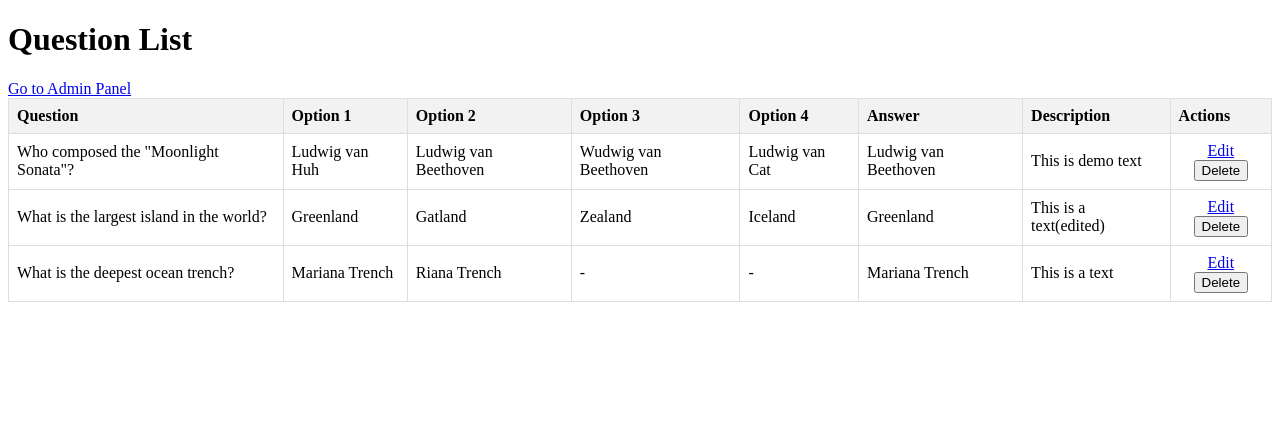
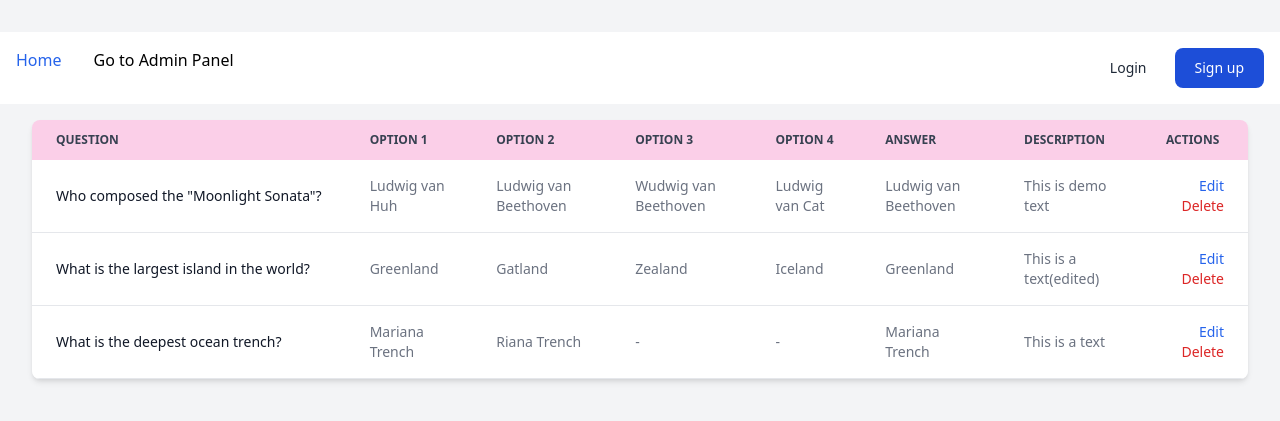
Before and after one commit to Arman170616/Question_Management_System, a Django app: page / in a window 1280 px wide. Shown: the top 421 px of the page. Run offline with Django 5.2, Linux system fonts and the light colour scheme; data comes from the database, SQL or seed files in the repository; both versions use the stored data as it was after the commit.

Commit message:
tailwindcss add

```diff
--- a/templates/question_list.html
+++ b/templates/question_list.html
@@ -1,63 +1,86 @@
-<!-- question_list.html -->
-
 <!DOCTYPE html>
 <html>
 <head>
     <title>Question List</title>
-    <style>
-        table {
-            border-collapse: collapse;
-            width: 100%;
-        }
-        th, td {
-            border: 1px solid #dddddd;
-            text-align: left;
-            padding: 8px;
-        }
-        th {
-            background-color: #f2f2f2;
-        }
-        .actions {
-            text-align: center;
-        }
-    </style>
+
+    <link href="https://cdn.jsdelivr.net/npm/tailwindcss@2.2.19/dist/tailwind.min.css" rel="stylesheet">
 </head>
-<body>
-    <h1>Question List</h1>
-    <a href="{% url 'admin:index' %}">Go to Admin Panel</a>
-    <table>
-        <thead>
+<body class="bg-gray-100 py-8">
+    <header>
+
+        <nav class="bg-white border-gray-200 dark:bg-gray-900">
+            <div class="flex flex-wrap items-center justify-between max-w-screen-xl mx-auto p-4">
+
+                <div class="flex items-center md:order-2 space-x-1 md:space-x-2 rtl:space-x-reverse">
+                    <a href="#" class="text-gray-800 dark:text-white hover:bg-gray-50 focus:ring-4 focus:ring-gray-300 font-medium rounded-lg text-sm px-4 py-2 md:px-5 md:py-2.5 dark:hover:bg-gray-700 focus:outline-none dark:focus:ring-gray-800">Login</a>
+                    <a href="#" class="text-white bg-blue-700 hover:bg-blue-800 focus:ring-4 focus:ring-blue-300 font-medium rounded-lg text-sm px-4 py-2 md:px-5 md:py-2.5 dark:bg-blue-600 dark:hover:bg-blue-700 focus:outline-none dark:focus:ring-blue-800">Sign up</a>
+                    <button data-collapse-toggle="mega-menu-icons" type="button" class="inline-flex items-center p-2 w-10 h-10 justify-center text-sm text-gray-500 rounded-lg md:hidden hover:bg-gray-100 focus:outline-none focus:ring-2 focus:ring-gray-200 dark:text-gray-400 dark:hover:bg-gray-700 dark:focus:ring-gray-600" aria-controls="mega-menu-icons" aria-expanded="false">
+                        <span class="sr-only">Open main menu</span>
+                        <svg class="w-5 h-5" aria-hidden="true" xmlns="http://www.w3.org/2000/svg" fill="none" viewBox="0 0 17 14">
+                            <path stroke="currentColor" stroke-linecap="round" stroke-linejoin="round" stroke-width="2" d="M1 1h15M1 7h15M1 13h15"/>
+                        </svg>
+                    </button>
+                </div>
+                <div id="mega-menu-icons" class="items-center justify-between hidden w-full md:flex md:w-auto md:order-1">
+                    <ul class="flex flex-col mt-4 font-medium md:flex-row md:mt-0 md:space-x-8 rtl:space-x-reverse">
+                        <li>
+                            <a href="#" class="block py-2 px-3 text-blue-600 border-b border-gray-100 hover:bg-gray-50 md:hover:bg-transparent md:border-0 md:hover:text-blue-600 md:p-0 dark:text-blue-500 md:dark:hover:text-blue-500 dark:hover:bg-gray-700 dark:hover:text-blue-500 md:dark:hover:bg-transparent dark:border-gray-700" aria-current="page">Home</a>
+                        </li>
+                        <div class="md:ml-auto">
+                            <a href="{% url 'admin:index' %}" class="text-600 hover:text-blue-800 mb-4 block">Go to Admin Panel</a>
+                        </div>
+                    </ul>
+                </div>
+
+
+            </div>
+        </nav>
+    </header>
+    <div class="max-w-7xl mx-auto px-4 sm:px-6 lg:px-8">
+
+
+
+
+        <div class="mb-4">
+
+        </div>
+
+        <div class="relative overflow-x-auto shadow-md sm:rounded-lg">
+            <table class="w-full text-sm text-left rtl:text-right text-gray-500 dark:text-gray-400">
+                <thead class="text-xs text-gray-700 uppercase bg-pink-200 dark:bg-gray-700 dark:text-gray-400">
                     <tr>
-                <th>Question</th>
-                <th>Option 1</th>
-                <th>Option 2</th>
-                <th>Option 3</th>
-                <th>Option 4</th>
-                <th>Answer</th>
-                <th>Description</th>
-                <th>Actions</th> <!-- New column for edit and delete buttons -->
+                        <th scope="col" class="px-6 py-3">Question</th>
+                        <th scope="col" class="px-6 py-3">Option 1</th>
+                        <th scope="col" class="px-6 py-3">Option 2</th>
+                        <th scope="col" class="px-6 py-3">Option 3</th>
+                        <th scope="col" class="px-6 py-3">Option 4</th>
+                        <th scope="col" class="px-6 py-3">Answer</th>
+                        <th scope="col" class="px-6 py-3">Description</th>
+                        <th scope="col" class="px-6 py-3">Actions</th>
                     </tr>
                 </thead>
                 <tbody>
                     {% for question in questions %}
-            <tr>
-                <td>{{ question.Question_Title }}</td>
-                <td>{{ question.Option_1 }}</td>
-                <td>{{ question.Option_2 }}</td>
-                <td>{{ question.Option_3 }}</td>
-                <td>{{ question.Option_4 }}</td>
-                <td>{{ question.Answer }}</td>
-                <td>{{ question.Description }}</td>
-                <td class="actions">
-                    <a href="{% url 'admin:qnapp_allquestions_change' question.id %}">Edit</a>
+                        <tr class="bg-white border-b dark:bg-gray-800 dark:border-gray-700 hover:bg-gray-50 dark:hover:bg-gray-600">
+                            <td class="px-6 py-4 font-medium text-gray-900 whitespace-nowrap dark:text-white">{{ question.Question_Title }}</td>
+                            <td class="px-6 py-4">{{ question.Option_1 }}</td>
+                            <td class="px-6 py-4">{{ question.Option_2 }}</td>
+                            <td class="px-6 py-4">{{ question.Option_3 }}</td>
+                            <td class="px-6 py-4">{{ question.Option_4 }}</td>
+                            <td class="px-6 py-4">{{ question.Answer }}</td>
+                            <td class="px-6 py-4">{{ question.Description }}</td>
+                            <td class="px-6 py-4 text-right">
+                                <a href="{% url 'admin:qnapp_allquestions_change' question.id %}" class="font-medium text-blue-600 dark:text-blue-500 hover:underline">Edit</a>
                                 <form method="post" action="{% url 'admin:qnapp_allquestions_delete' question.id %}" style="display: inline;">
                                     {% csrf_token %}
-                        <button type="submit" onclick="return confirm('Are you sure you want to delete this question?')">Delete</button>
+                                    <button type="submit" onclick="return confirm('Are you sure you want to delete this question?')" class="font-medium text-red-600 dark:text-red-500 hover:underline">Delete</button>
                                 </form>
                             </td>
                         </tr>
                     {% endfor %}
                 </tbody>
             </table>
+        </div>
+    </div>
 </body>
 </html>
```
Also changed, not shown: qnapp/views.py (+17 -0 lines), db.sqlite3. Lines whose indentation alone changed are shown as unchanged.
